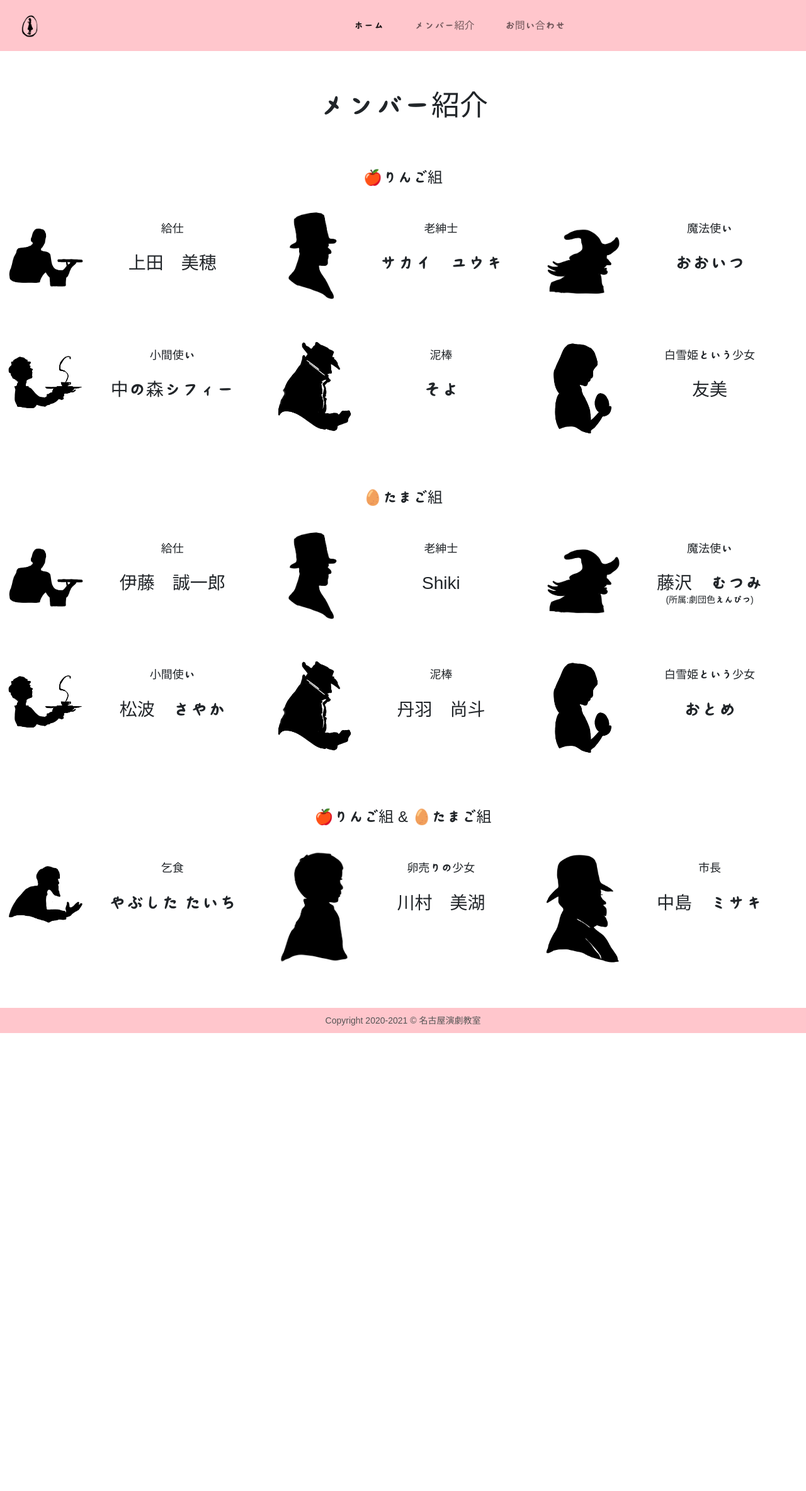
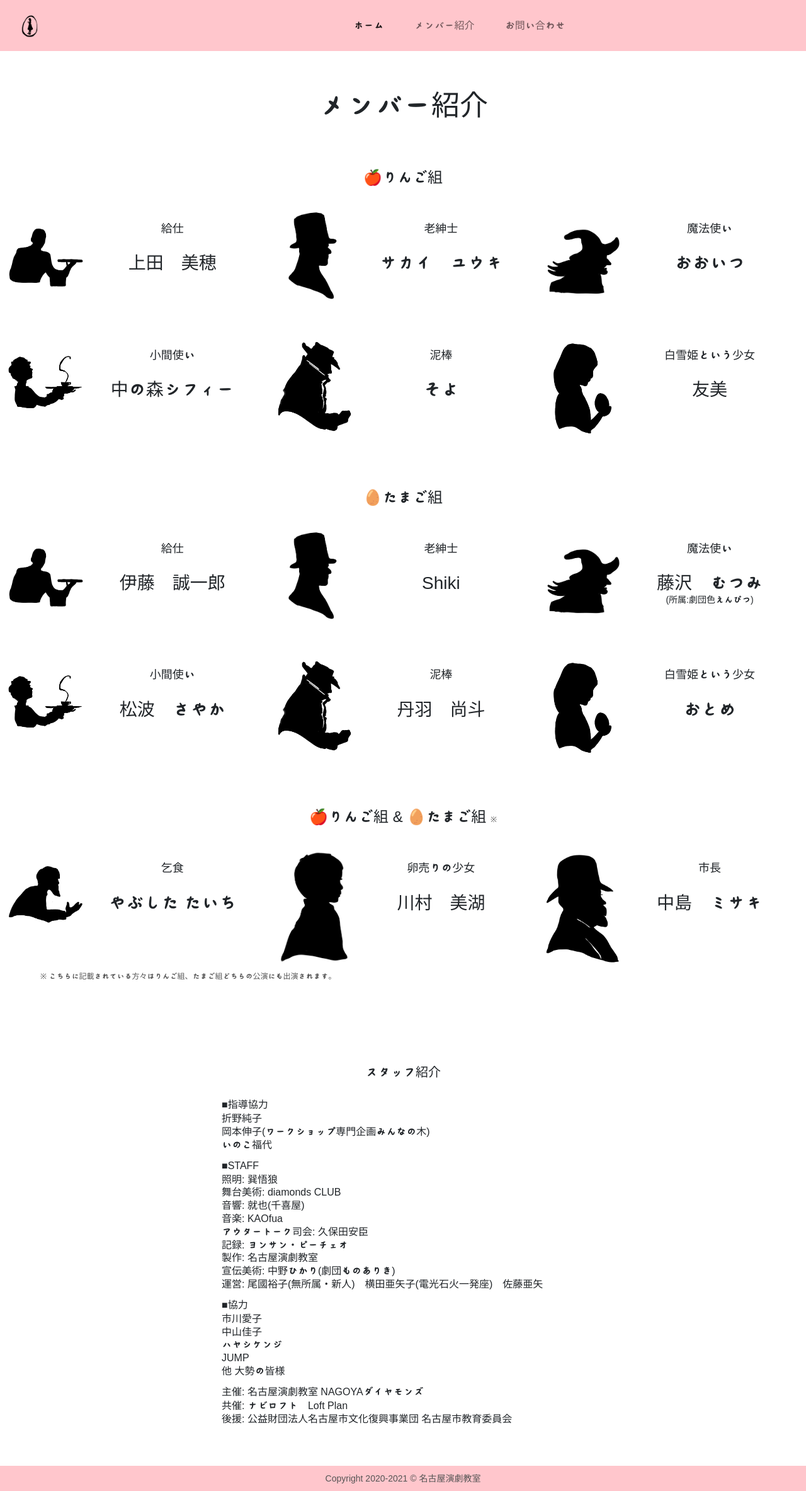
Before and after one commit to seiichiroito/snow-white, a Jekyll site: the page built from member.html, in a window 1280 px wide. Shown: the whole page at 63% size. Built offline with Jekyll 4.4.1, drawn with Linux system fonts in a browser that asks for light colours; nearby versions of some CDN libraries; some web fonts are replaced; before the commit the page ends 1640 px from its top, so only the background shows below that.

Commit message:
Ver1.0
Add staff and finish making site

```diff
--- a/_includes/member_intro.html
+++ b/_includes/member_intro.html
@@ -41,7 +41,7 @@
             <div class="col-6 col-md-4">
                 {% include member-card.html role="白雪姫という少女" actor="おとめ" image="girl" %}
             </div>
-            <h2>🍎りんご組 & 🥚たまご組</h2>
+            <h2>🍎りんご組 & 🥚たまご組 <span class="member_intro__note">※</span></h2>
             <div class="col-6 col-md-4">
                 {% include member-card.html role="乞食" actor="やぶした たいち" image="begger" %}
             </div>
@@ -51,6 +51,9 @@
             <div class="col-6 col-md-4">
                 {% include member-card.html role="市長" actor="中島　ミサキ" image="mayor"%}
             </div>
+            <div class="member_intro__footer">
+                <p>※ こちらに記載されている方々はりんご組、たまご組どちらの公演にも出演されます。</p>
+            </div>
         </div>
     </div>
 </div>
--- /dev/null
+++ b/_includes/member_staff.html
@@ -0,0 +1,33 @@
+<div class="member_staff">
+  <div class="container-fluid">
+    <div class="row">
+        <h1 class="member_staff--title">スタッフ紹介</h1>
+        <h2 class="member_staff--sub-title">■指導協力</h2>
+        <p>折野純子</p>
+        <p>岡本伸子(ワークショップ専門企画みんなの木)</p>
+        <p>いのこ福代</p>
+
+        <h2 class="member_staff--sub-title">■STAFF</h2>
+        <p>照明: 巽悟狼</p>
+        <p>舞台美術: diamonds CLUB</p>
+        <p>音響: 就也(千喜屋)</p>
+        <p>音楽: KAOfua</p>
+        <p>アウタートーク司会: 久保田安臣</p>
+        <p>記録: ヨンサン・ピーチェオ</p>
+        <p>製作: 名古屋演劇教室</p>
+        <p>宣伝美術: 中野ひかり(劇団ものありき)</p>
+        <p>運営: 尾國裕子(無所属・新人)　横田亜矢子(電光石火一発座)　佐藤亜矢</p>
+
+        <h2 class="member_staff--sub-title">■協力</h2>
+        <p>市川愛子</p>
+        <p>中山佳子</p>
+        <p>ハヤシケンジ</p>
+        <p>JUMP</p>
+        <p>他 大勢の皆様</p>
+
+        <h2 class="member_staff--sub-title">主催: 名古屋演劇教室 NAGOYAダイヤモンズ</h2>
+        <p>共催: ナビロフト　Loft Plan</p>
+        <p>後援: 公益財団法人名古屋市文化復興事業団 名古屋市教育委員会</p>
+    </div>
+  </div>
+</div>
--- a/_sass/member.scss
+++ b/_sass/member.scss
@@ -37,6 +37,36 @@
             font-size: 10px;
         }
     }
+    &__footer {
+        padding: 0 5%;
+        p {
+          padding: 5px 0;
+          font-size: 12px;
+          line-height: 1.5;
+          color: #555;
+        }
+      }
+      &__note {
+        font-size: 12px;
+        color: #555;
+      }
+}
+.member_staff {
+    max-width: 600px;
+    margin: 0 auto;
+    padding: 5% 0;
+    &--title {
+        font-size: 20px;
+        text-align: center;
+        margin-bottom: 20px;
+    }
+    &--sub-title {
+        margin-top: 10px;
+        line-height: 1.5;
+    }
+    p {
+        line-height: 1.3;
+    }
 }
 @media (min-width: 576px) {
     .member_intro {
--- a/_sass/style.scss
+++ b/_sass/style.scss
@@ -21,6 +21,15 @@ body {
   display: flex;
   flex-direction: column;
   min-height: 100vh;
+}
+.isDisabled {
+  cursor: not-allowed;
+  opacity: 0.5;
+  text-decoration: none;
+  pointer-events: none;
+  a {
+  color: rgb(182, 182, 182);
+  }
 }
 //* HEADER
 /* Extra small devices (phones, less than 768px) */
@@ -253,7 +262,7 @@ body {
   padding: 5% 0;
   &__header {
     text-align: center;
-    font-size: 40px;
+    font-size: 32px;
   }
   &__main {
     margin-top: 30px;
@@ -283,6 +292,9 @@ body {
 /* Medium devices (desktops, 992px and up) */
 @media (min-width: 992px) {
   .summary {
+    &__header {
+      font-size: 40px;
+    }
     &__main {
       font-size: 22px;
       padding: 10% 15%;
@@ -309,7 +321,7 @@ body {
   padding: 5% 0;
   &__header {
     text-align: center;
-    font-size: 40px;
+    font-size: 32px;
   }
   &__main {
     text-align: center;
@@ -338,6 +350,9 @@ body {
 /* Medium devices (desktops, 992px and up) */
 @media (min-width: 992px) {
   .cast {
+    &__header {
+      font-size: 40px;
+    }
     &__main {
       &--image {
         width: 80%;
@@ -358,7 +373,7 @@ body {
   padding: 5% 0;
   &__header {
     text-align: center;
-    font-size: 40px;
+    font-size: 32px;
   }
   &__main {
     padding: 0 5%;
@@ -406,11 +421,11 @@ body {
     color: #555;
   }
   &__book {
-    color: rgb(182, 182, 182);
     &--link {
-      color: rgb(182, 182, 182);
-      // color: #FFA5A5;
-
+      color: #FFC6CC;
+      &:hover {
+        color: #FFA5A5;
+      }
     }
   }
 }
@@ -420,6 +435,11 @@ body {
 
 /* Medium devices (desktops, 992px and up) */
 @media (min-width: 992px) {
+  .info {
+    &__header {
+      font-size: 40px;
+    }
+  }
 }
 
 /* Large devices (large desktops, 1200px and up) */
--- a/member.html
+++ b/member.html
@@ -7,8 +7,11 @@ permalink: /member
 <!-- HEADER -->
 {% include header.html %}
 
-<!-- Member -->
+<!-- MEMBER -->
 {% include member_intro.html %}
+
+<!-- STAFF -->
+{% include member_staff.html %}
 
 <!-- FOOTER -->
 {% include footer.html %}
```
Also changed, not shown: _includes/info.html (+15 -9 lines).
